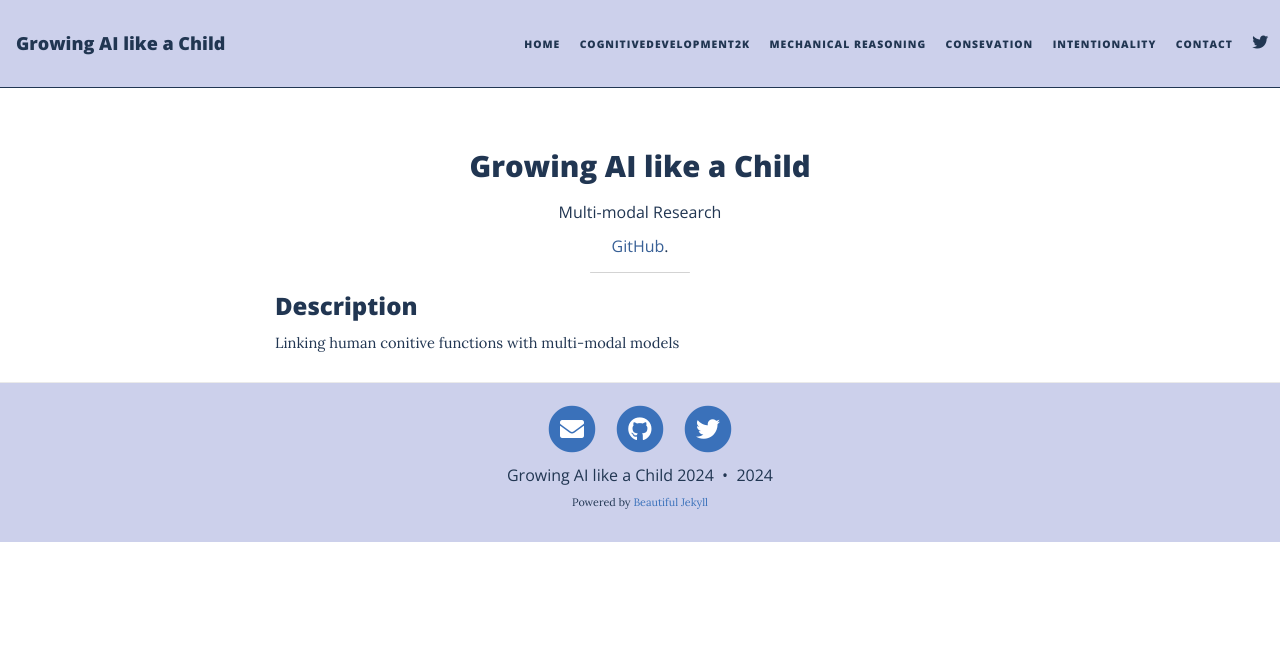
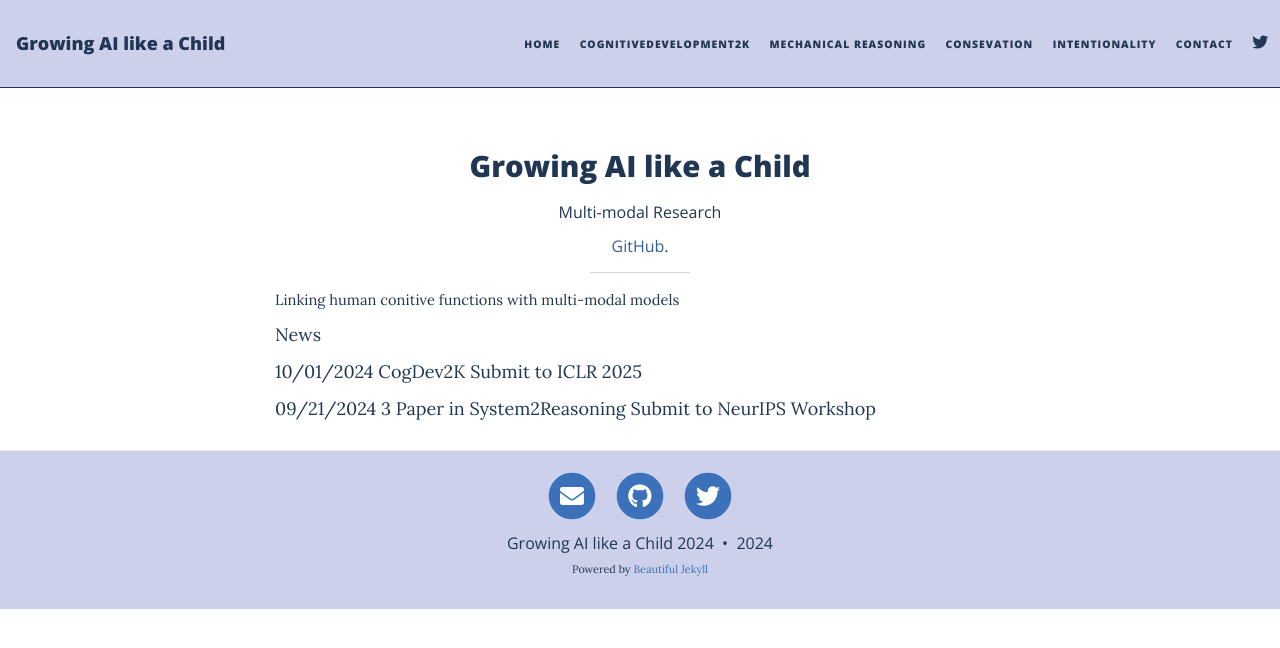
Before and after one commit to growing-ai-like-a-child/growing-ai-like-a-child.github.io, a Jekyll site: the page built from index.html, in a window 1280 px wide. Shown: the top 648 px of the page. Built offline with Jekyll 4.4.1, drawn with Linux system fonts in a browser that asks for light colours; nearby versions of some CDN libraries; the list of posts is cut into pages by our own code.

Commit message:
home page

```diff
--- a/_config.yml
+++ b/_config.yml
@@ -39,7 +39,7 @@ navbar-links:
 # Select the social network links that you want to show in the footer.
 # Uncomment the links you want to show and add your information to each one.
 social-network-links:
-  email: " zoeylyu11@gmail.com"
+  email: "  @gmail.com"
 #   rss: true  # remove this line if you don't want to show an RSS link at the bottom
 #   facebook: deanattali
   github: "www.github.com/growing-ai-like-a-child"
--- a/index.html
+++ b/index.html
@@ -9,7 +9,7 @@ layout: home
 <br>
 <div class="subsubheading"> Multi-modal Research</b></div>
 
-<div class="contact-heading"><a href='github.com/growing-ai-like-a-child'>GitHub</a>.</div>
+<div class="contact-heading"><a href='www.github.com/growing-ai-like-a-child'>GitHub</a>.</div>
 
 <hr class="small" style="border-width: 1pt; border-color: lightgray;">
 
@@ -23,10 +23,15 @@ layout: home
 
 
 <div class='description' style='font-size: 11pt;'>
-
-    <h3 style='margin-bottom: 10pt;'>Description</h3>
     <p>Linking human conitive functions with multi-modal models</p>
 </div>
+
+<div class='description' style='font-size: 11pt;'></div>
+    <p>News</p>
+    <p>10/01/2024 CogDev2K Submit to ICLR 2025</p>
+    <p>09/21/2024 3 Paper in System2Reasoning Submit to NeurIPS Workshop</p>
+</div>
+
 
 <!---
 <h3 style='margin-bottom: 10pt;'>References</h3>
```
